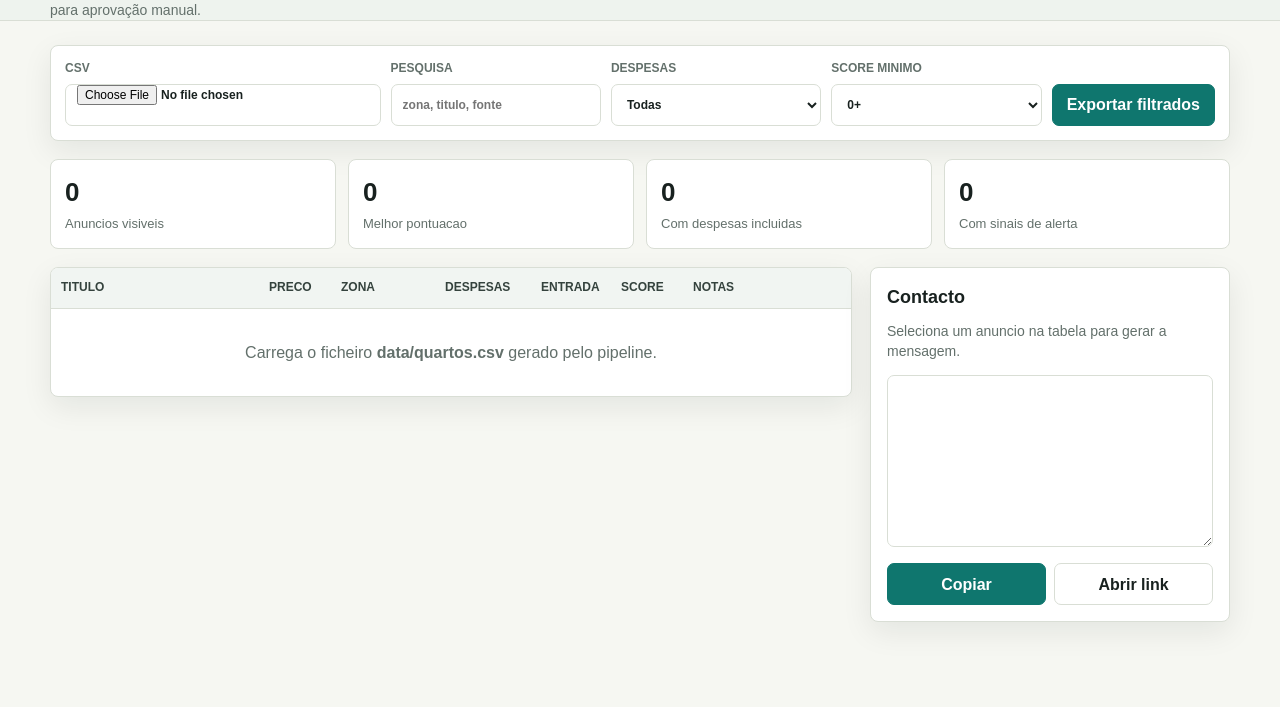
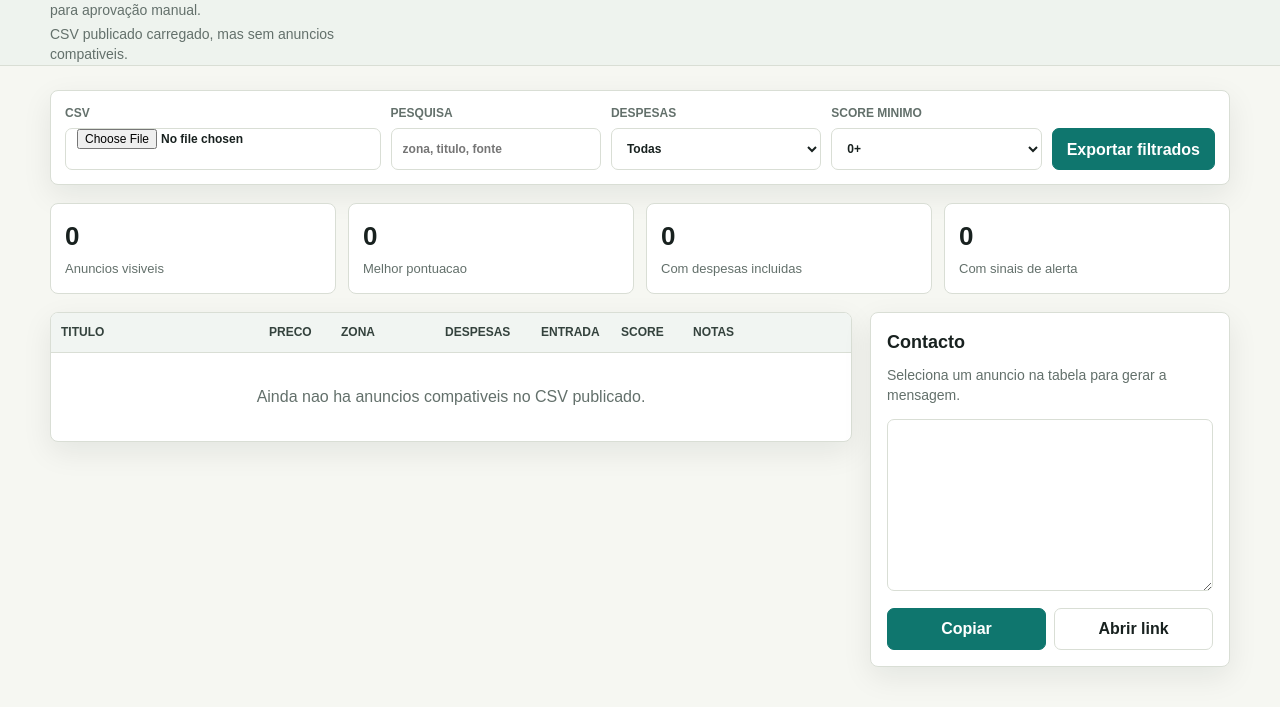
Before and after one commit to Perceptionnn/encontrar-quarto, a plain HTML site: page index.html in a window 1280 px wide. Shown: the part 123-830 px from the top of the page. Before the commit the page ends 800 px from the top, so only its background shows below. Drawn offline with Linux system fonts and the light colour scheme.

Commit message:
Auto-load published listings CSV

```diff
--- a/index.html
+++ b/index.html
@@ -276,6 +276,7 @@
       <div>
         <h1>Quartos em Almada ate 300 EUR</h1>
         <p class="sub">Resultados filtrados, riscos visiveis e mensagens prontas para aprovação manual.</p>
+        <p class="sub" id="loadStatus">A carregar CSV publicado...</p>
       </div>
       <button class="ghost" id="loadSample" type="button">Carregar exemplo</button>
     </div>
@@ -335,7 +336,7 @@
           </thead>
           <tbody id="rows"></tbody>
         </table>
-        <div class="empty" id="empty">Carrega o ficheiro <strong>data/quartos.csv</strong> gerado pelo pipeline.</div>
+        <div class="empty" id="empty">Ainda nao ha anuncios compativeis no CSV publicado.</div>
       </div>
 
       <aside class="side">
@@ -385,6 +386,7 @@
       statIncluded: document.getElementById("statIncluded"),
       statRisk: document.getElementById("statRisk")
     };
+    fields.loadStatus = document.getElementById("loadStatus");
 
     function parseCsv(text) {
       const rows = [];
@@ -518,6 +520,7 @@
     document.getElementById("exportCsv").addEventListener("click", exportFiltered);
     document.getElementById("loadSample").addEventListener("click", () => {
       listings = sampleRows;
+      fields.loadStatus.textContent = "Exemplo carregado localmente.";
       applyFilters();
       selectListing(sampleRows[0]);
     });
@@ -529,7 +532,23 @@
       if (selected && selected.link) window.open(selected.link, "_blank", "noopener");
     });
 
-    applyFilters();
+    async function loadPublishedCsv() {
+      try {
+        const response = await fetch(`data/quartos.csv?ts=${Date.now()}`, { cache: "no-store" });
+        if (!response.ok) throw new Error(`HTTP ${response.status}`);
+        listings = parseCsv(await response.text());
+        fields.loadStatus.textContent = listings.length
+          ? `CSV publicado carregado: ${listings.length} anuncio(s).`
+          : "CSV publicado carregado, mas sem anuncios compativeis.";
+      } catch (error) {
+        fields.loadStatus.textContent = "Nao foi possivel carregar o CSV publicado. Usa o seletor CSV.";
+        listings = [];
+      }
+      applyFilters();
+      if (filtered.length) selectListing(filtered[0]);
+    }
+
+    loadPublishedCsv();
   </script>
 </body>
 </html>
```
